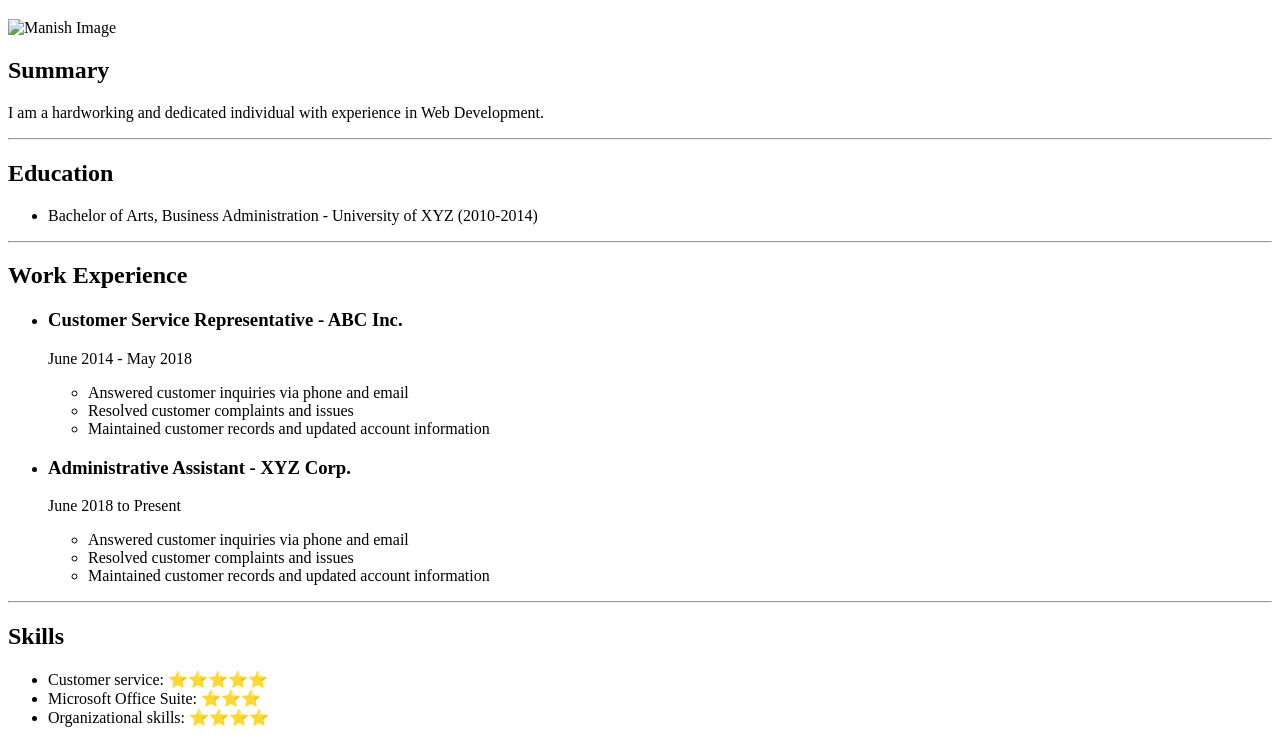
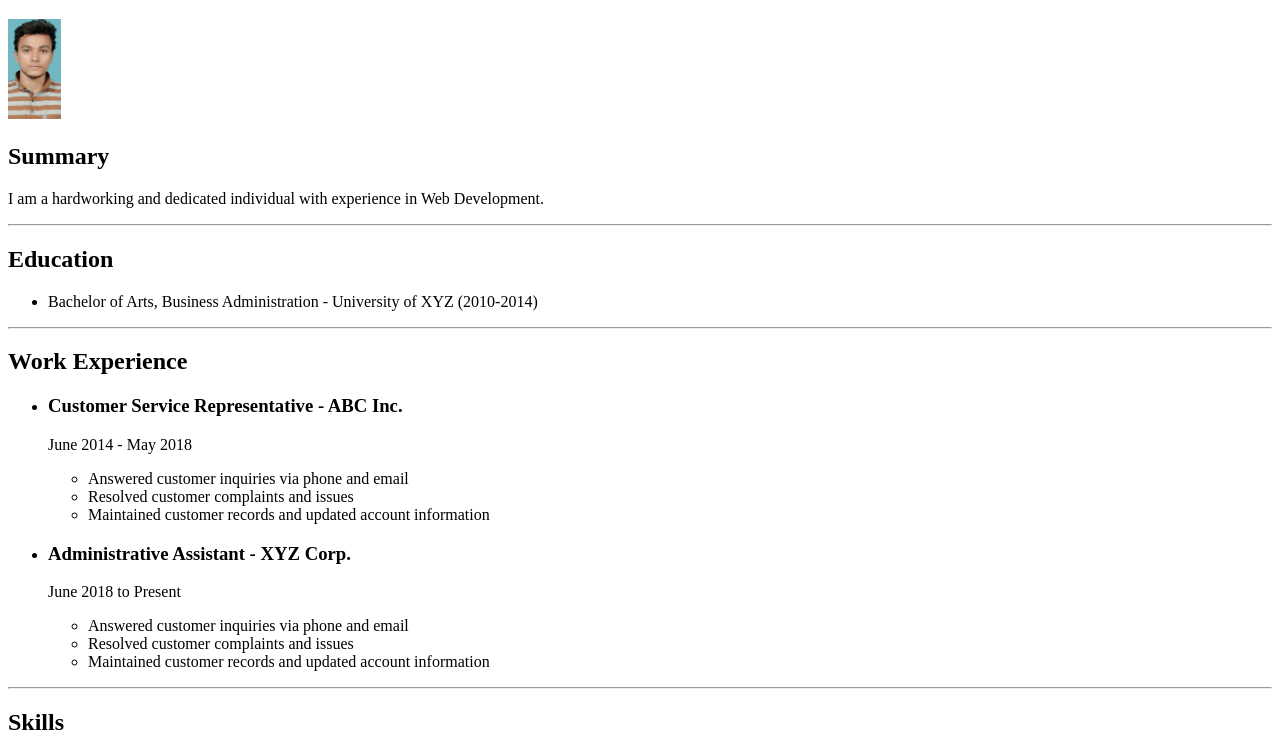
Before and after one commit to manishjha0007/My-Portfolio, a plain HTML site: page index.html in a window 1280 px wide. Shown: the part 61-800 px from the top of the page. Drawn offline with Linux system fonts and the light colour scheme.

Commit message:
Update index.html

```diff
--- a/index.html
+++ b/index.html
@@ -7,7 +7,7 @@
 </head>
 <body>
     <h1>Manish Jha</h1>
-    <img src="./assets/Manish jha.jpg" height="100" alt="Manish Image">
+    <img src="./Manish jha.jpg" height="100" alt="Manish Image">
     <h2>Summary</h2>
     <p>I am a hardworking and dedicated individual with experience in Web Development.</p>
     <hr>
```
